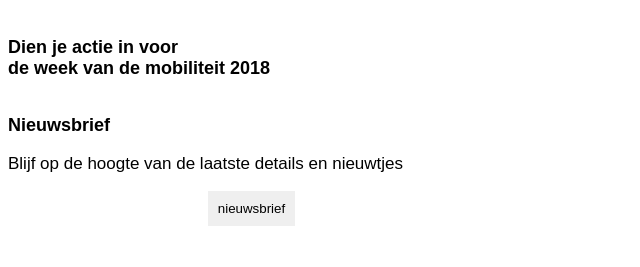
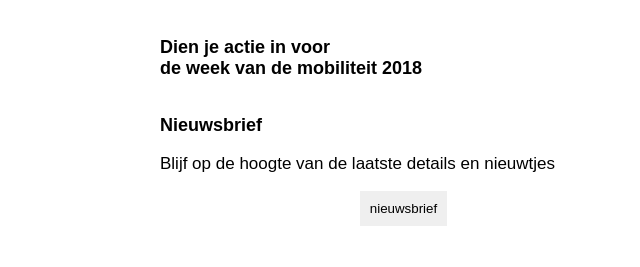
Before and after one commit to steijehillewaert/MAIII_MOBI, a PHP site: page / in a window 1280 px wide; the page is wider, and only the part inside the window is pictured. Shown: the part 818-1085 px from the top of that part, without its empty margins (0-640 px from the left). Run offline with PHP 8.4, Linux system fonts and the light colour scheme; data that the repository does not hold is empty; some libraries are stand-ins or nearby versions.

Commit message:
Added blocks for design news block

```diff
--- a/src/view/events/index.php
+++ b/src/view/events/index.php
@@ -31,7 +31,7 @@
       <a href="#">Ontdek de week van de mobiliteit</a>
     </div>
   </section>
-  <section class="news">
+  <section class="news container">
     <div class="blue">
       <h3>Dien je actie in voor <br>
         de week van de mobiliteit 2018</h3>
```
